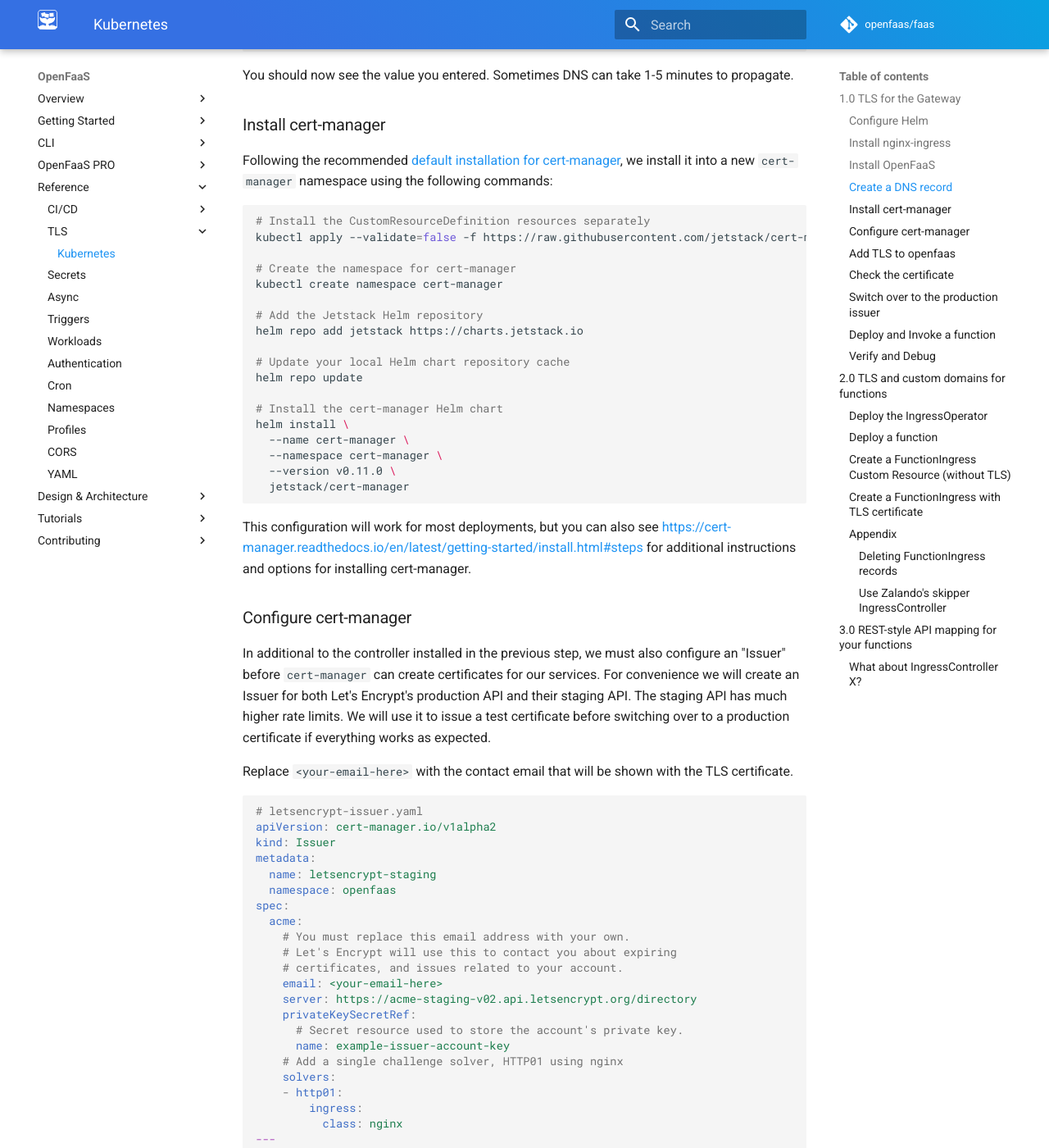
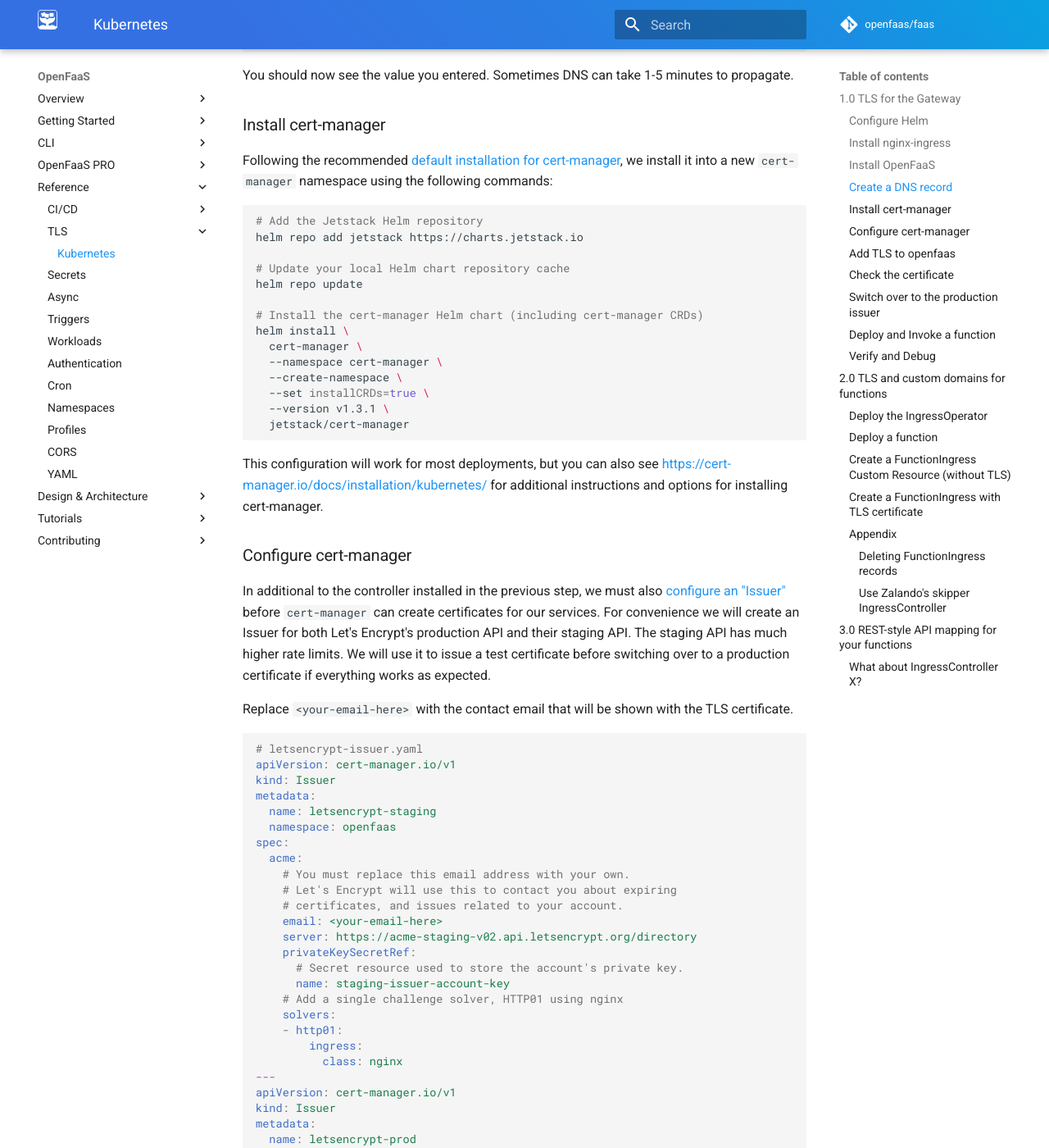
Before and after one commit to openfaas/docs, an MkDocs documentation site: the page built from docs/reference/ssl/kubernetes-with-cert-manager.md, in a window 1280 px wide and 1400 px high, scrolled down 2291 px. Shown: the whole window at 82% size. Built offline with MkDocs 1.6.1 and Material for MkDocs 9.7.7, drawn with Linux system fonts in a browser that asks for light colours; comment, search, counter and statistics services are not loaded; some of the changed text lies outside the part shown.

Commit message:
Update 'Kubernetes with cert-manager' guide
Update the guide to use the latest version of cert-manager and v1
cert-manager API.

Signed-off-by: irbekrm <irbekrm@gmail.com>

````diff
--- a/docs/reference/ssl/kubernetes-with-cert-manager.md
+++ b/docs/reference/ssl/kubernetes-with-cert-manager.md
@@ -97,37 +97,33 @@ You should now see the value you entered. Sometimes DNS can take 1-5 minutes to
 Following the recommended [default installation for cert-manager][cert-manager-helm], we install it into a new `cert-manager` namespace using the following commands:
 
 ```sh
-# Install the CustomResourceDefinition resources separately
-kubectl apply --validate=false -f https://raw.githubusercontent.com/jetstack/cert-manager/release-0.11/deploy/manifests/00-crds.yaml
-
-# Create the namespace for cert-manager
-kubectl create namespace cert-manager
-
 # Add the Jetstack Helm repository
 helm repo add jetstack https://charts.jetstack.io
 
 # Update your local Helm chart repository cache
 helm repo update
 
-# Install the cert-manager Helm chart
+# Install the cert-manager Helm chart (including cert-manager CRDs)
 helm install \
-  --name cert-manager \
+  cert-manager \
   --namespace cert-manager \
-  --version v0.11.0 \
+  --create-namespace \
+  --set installCRDs=true \
+  --version v1.3.1 \
   jetstack/cert-manager
 ```
 
-This configuration will work for most deployments, but you can also see https://cert-manager.readthedocs.io/en/latest/getting-started/install.html#steps for additional instructions and options for installing cert-manager.
+This configuration will work for most deployments, but you can also see https://cert-manager.io/docs/installation/kubernetes/ for additional instructions and options for installing cert-manager.
 
 ### Configure cert-manager
 
-In additional to the controller installed in the previous step, we must also configure an "Issuer" before `cert-manager` can create certificates for our services. For convenience we will create an Issuer for both Let's Encrypt's production API and their staging API. The staging API has much higher rate limits. We will use it to issue a test certificate before switching over to a production certificate if everything works as expected.
+In additional to the controller installed in the previous step, we must also [configure an "Issuer"][cert-manager-configuration] before `cert-manager` can create certificates for our services. For convenience we will create an Issuer for both Let's Encrypt's production API and their staging API. The staging API has much higher rate limits. We will use it to issue a test certificate before switching over to a production certificate if everything works as expected.
 
 Replace `<your-email-here>` with the contact email that will be shown with the TLS certificate.
 
 ```yaml
 # letsencrypt-issuer.yaml
-apiVersion: cert-manager.io/v1alpha2
+apiVersion: cert-manager.io/v1
 kind: Issuer
 metadata:
   name: letsencrypt-staging
@@ -141,14 +137,14 @@ spec:
     server: https://acme-staging-v02.api.letsencrypt.org/directory
     privateKeySecretRef:
       # Secret resource used to store the account's private key.
-      name: example-issuer-account-key
+      name: staging-issuer-account-key
     # Add a single challenge solver, HTTP01 using nginx
     solvers:
     - http01:
         ingress:
           class: nginx
 ---
-apiVersion: cert-manager.io/v1alpha2
+apiVersion: cert-manager.io/v1
 kind: Issuer
 metadata:
   name: letsencrypt-prod
@@ -162,7 +158,7 @@ spec:
     server: https://acme-v02.api.letsencrypt.org/directory
     privateKeySecretRef:
       # Secret resource used to store the account's private key.
-      name: example-issuer-account-key
+      name: prod-issuer-account-key
     # Add a single challenge solver, HTTP01 using nginx
     solvers:
     - http01:
@@ -258,7 +254,7 @@ $ kubectl -n openfaas get certificate,secret openfaas-crt
 
 - If you want to tail the Nginx logs, you can use
 ```sh
-$ kubectl logs -f $(kubectl get po -l "app=nginxingress,component=controller" -o jsonpath="{.items[0].metadata.name}")
+$ kubectl logs -f $(kubectl get po -l "app.kubernetes.io/instance=nginxingress,app.kubernetes.io/component=controller" -o jsonpath="{.items[0].metadata.name}")
 ```
 
 ## 2.0 TLS and custom domains for functions
````
Also changed, not shown: other parts of docs/reference/ssl/kubernetes-with-cert-manager.md (+4 -2 lines).
